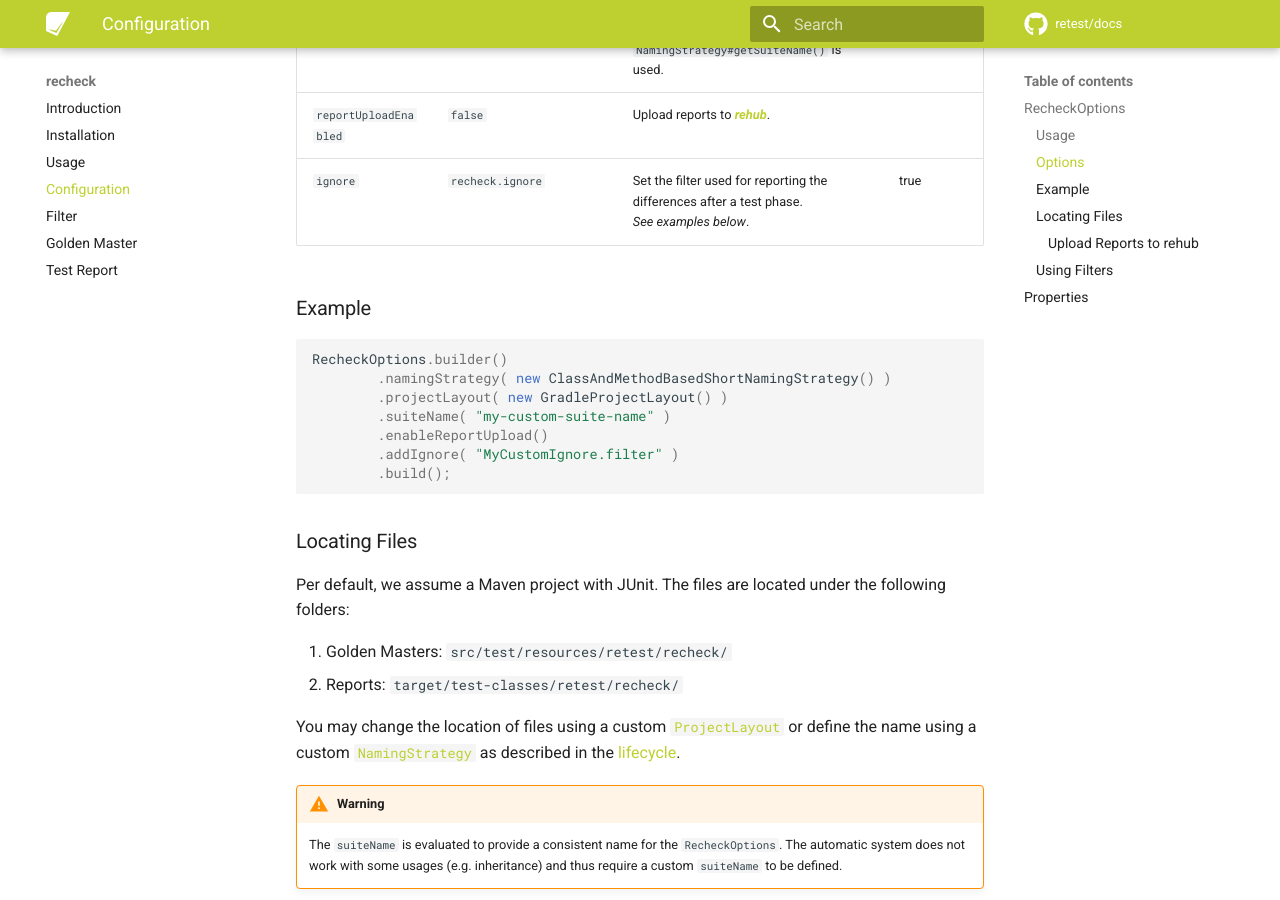
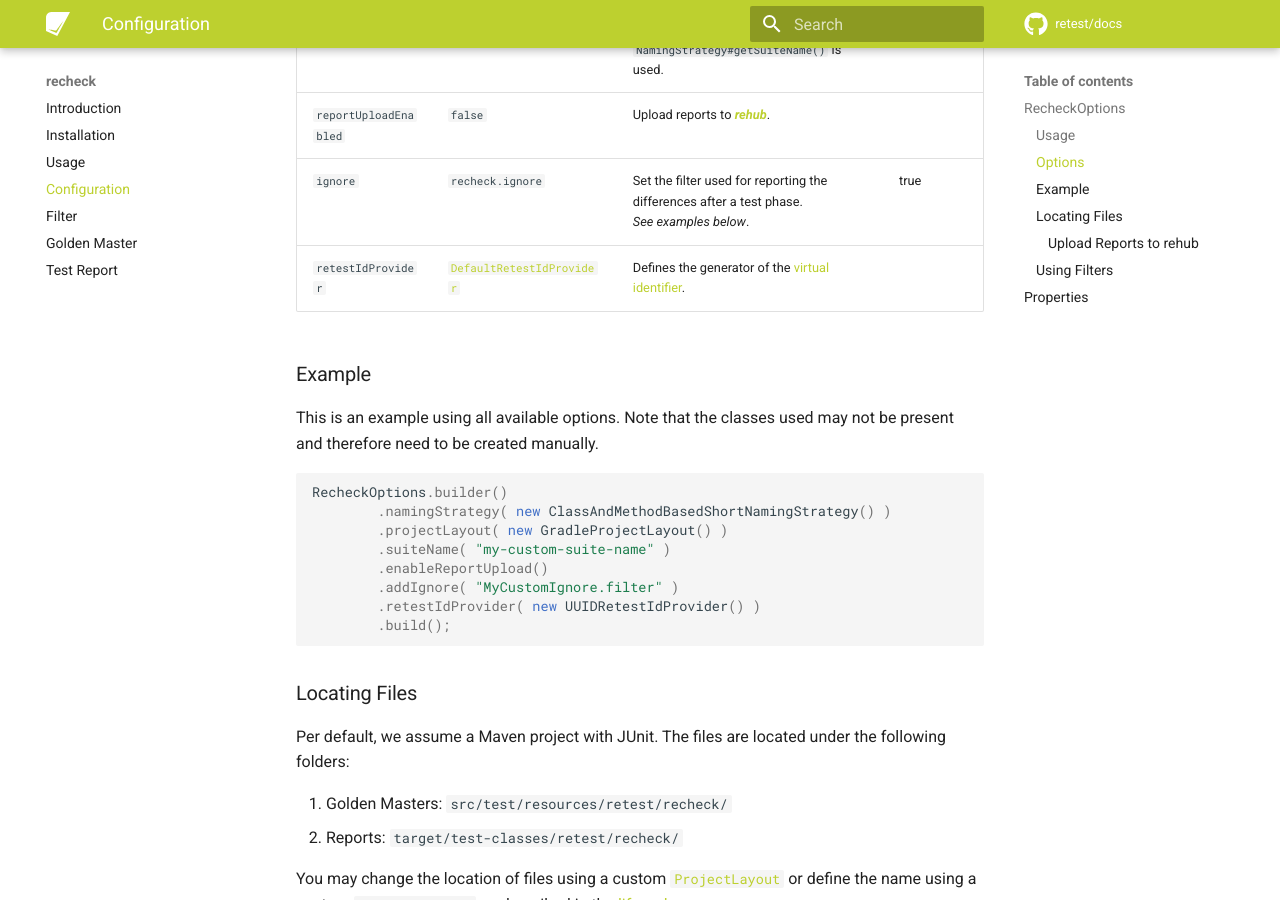
Before and after one commit to retest/docs, an MkDocs documentation site: the page built from docs/recheck/usage/configuration.md, in a window 1280 px wide and 900 px high, scrolled down 1840 px. Built offline with MkDocs 1.6.1 and Material for MkDocs 9.7.7, drawn with Linux system fonts in a browser that asks for light colours; comment, search, counter and statistics services are not loaded.

Commit message:
Add `RecheckOptionsBuilder#retestIdProvider`
since this was not documented before

````diff
--- a/docs/recheck/usage/configuration.md
+++ b/docs/recheck/usage/configuration.md
@@ -57,8 +57,11 @@ All options annotated with *"Evaluate"* below will be queried with the creation
 | `suiteName`           | `null`                                                                                                                                                                  | Overwrite the name for the suite.<br>If `null`, `NamingStrategy#getSuiteName()` is used.       | true     |
 | `reportUploadEnabled` | `false`                                                                                                                                                                 | Upload reports to [***rehub***](https://retest.de/rehub/).                                     |          |
 | `ignore`              | `recheck.ignore`                                                                                                                                                        | Set the filter used for reporting the differences after a test phase.<br>*See examples below*. | true     |
+| `retestIdProvider`    | [`DefaultRetestIdProvider`](https://github.com/retest/recheck/blob/master/src/main/java/de/retest/recheck/ui/descriptors/idproviders/DefaultRetestIdProvider.java)      | Defines the generator of the [virtual identifier](../files/state.md#virtual-identifier).       |          |
 
 ### Example
+
+This is an example using all available options. Note that the classes used may not be present and therefore need to be created manually.
 
 ```java
 RecheckOptions.builder()
@@ -67,6 +70,7 @@ RecheckOptions.builder()
         .suiteName( "my-custom-suite-name" )
         .enableReportUpload()
         .addIgnore( "MyCustomIgnore.filter" )
+        .retestIdProvider( new UUIDRetestIdProvider() )
         .build();
 ```
 
````
